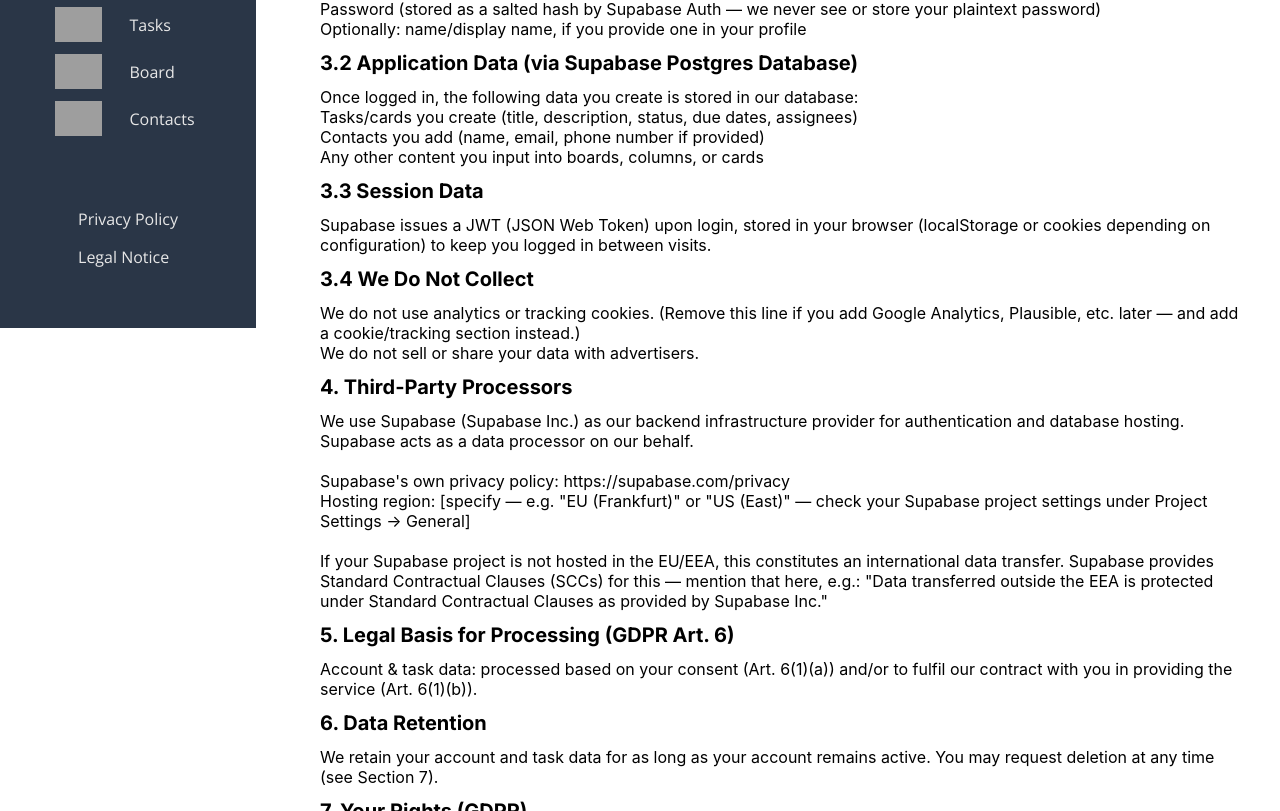
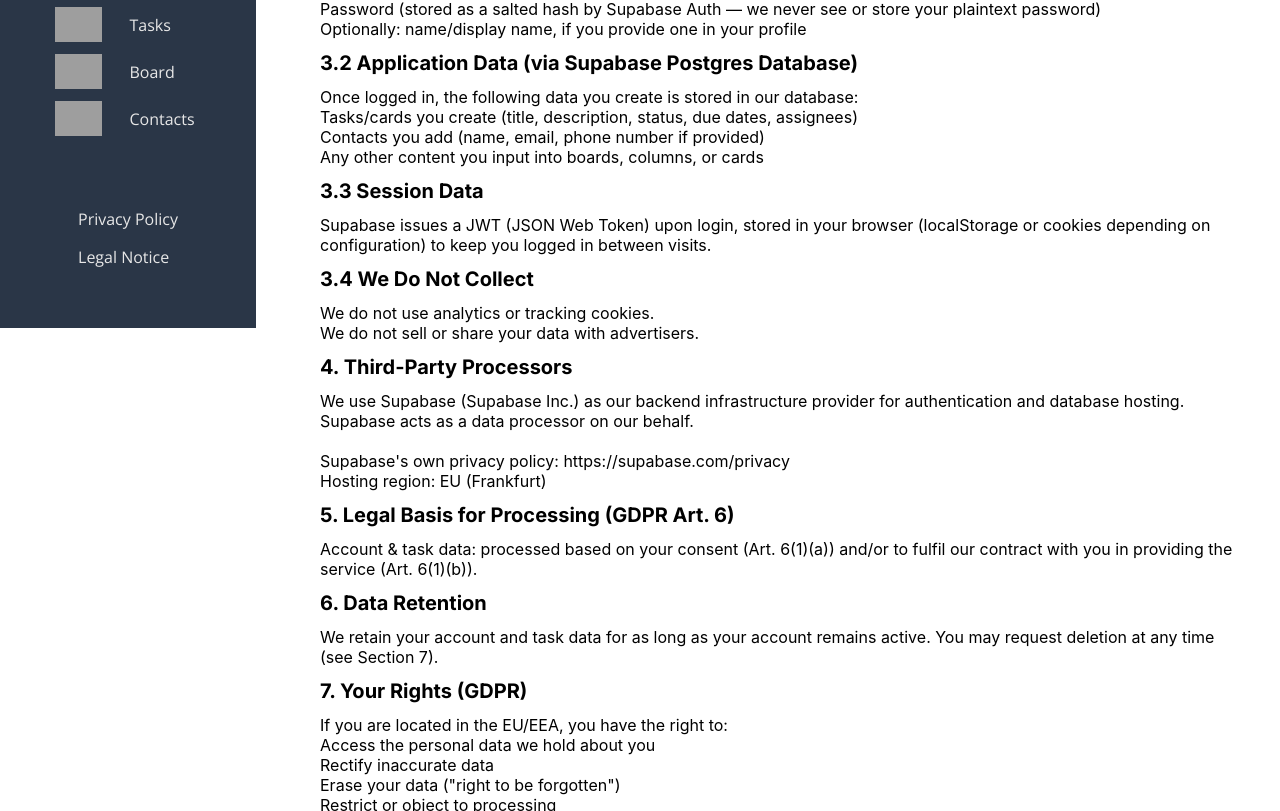
Before and after one commit to jonas-nell/join, an Angular app: page /angular-projects/join/privacy-policy in a window 1280 px wide. Shown: the part 472-1283 px from the top of the page. Built offline with nearby package versions, Linux system fonts and the light colour scheme; grey boxes are pictures that could not be loaded; a web font is replaced by a local one.

Commit message:
fix: removed placeholders privacy policy

```diff
--- a/src/app/pages/privacy-policy/privacy-policy.html
+++ b/src/app/pages/privacy-policy/privacy-policy.html
@@ -50,8 +50,7 @@
 
     <h3>3.4 We Do Not Collect</h3>
     <span>
-        We do not use analytics or tracking cookies. (Remove this line if you add Google Analytics,
-        Plausible, etc. later — and add a cookie/tracking section instead.)<br />
+        We do not use analytics or tracking cookies.<br />
         We do not sell or share your data with advertisers.
     </span>
 
@@ -60,12 +59,7 @@
         We use Supabase (Supabase Inc.) as our backend infrastructure provider for authentication
         and database hosting. Supabase acts as a data processor on our behalf.<br /><br />
         Supabase's own privacy policy: https://supabase.com/privacy<br />
-        Hosting region: [specify — e.g. "EU (Frankfurt)" or "US (East)" — check your Supabase
-        project settings under Project Settings → General]<br /><br />
-        If your Supabase project is not hosted in the EU/EEA, this constitutes an international data
-        transfer. Supabase provides Standard Contractual Clauses (SCCs) for this — mention that
-        here, e.g.: "Data transferred outside the EEA is protected under Standard Contractual
-        Clauses as provided by Supabase Inc."
+        Hosting region: EU (Frankfurt)
     </span>
 
     <h3>5. Legal Basis for Processing (GDPR Art. 6)</h3>
```
